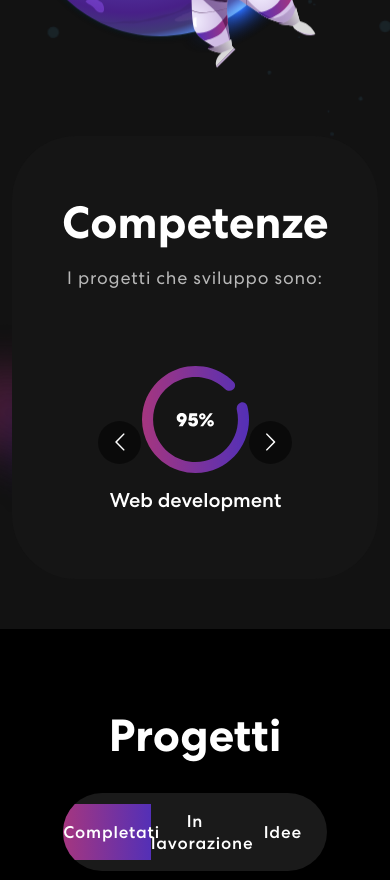
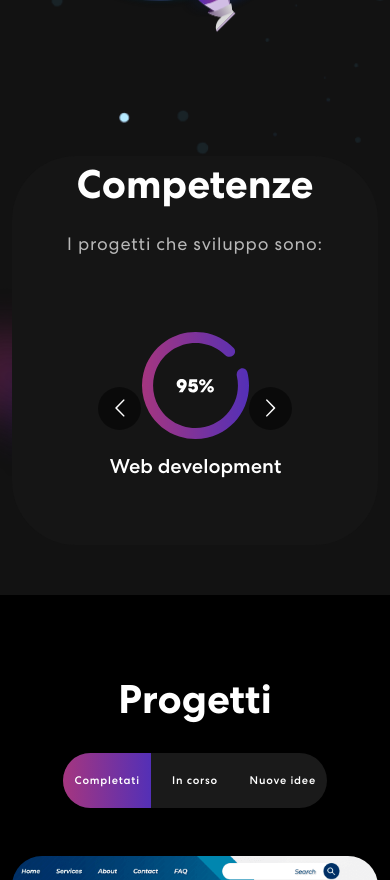
Before and after one commit to Paolo95/Portfolio_site, a React (Create React App) app: page / in a window 390 px wide. Shown: the part 1120-2000 px from the top of the page. Built offline with nearby package versions, Linux system fonts and the light colour scheme.

Commit message:
Mobile UI fixes

```diff
--- a/src/App.css
+++ b/src/App.css
@@ -250,7 +250,7 @@ nav.navbar .navbar-toggler[aria-expanded="true"] .navbar-toggler-icon {
   display: inline-block;
 }
 .banner h1 {
-  font-size: 65px;
+  font-size: 3.5em;
   font-weight: 700;
   letter-spacing: 0.8px;
   line-height: 1;
@@ -316,8 +316,9 @@ nav.navbar .navbar-toggler[aria-expanded="true"] .navbar-toggler-icon {
 }
 
 .skill h2 {
-  font-size: 45px;
-  font-weight: 700;
+  font-size: 2.5em;
+	font-weight: 700;
+  text-align: center;
 }
 
 .skill p {
@@ -354,7 +355,7 @@ nav.navbar .navbar-toggler[aria-expanded="true"] .navbar-toggler-icon {
   background-color: black;
 }
 .project h2 {
-	font-size: 45px;
+	font-size: 2.5em;
 	font-weight: 700;
   text-align: center;
 }
@@ -390,6 +391,24 @@ nav.navbar .navbar-toggler[aria-expanded="true"] .navbar-toggler-icon {
   transition: 0.3s ease-in-out;
   text-align: center;
   z-index: 0;
+}
+
+@media only screen and (max-width: 428px) {
+  .project .nav.nav-pills .nav-link {
+    background-color: transparent;
+    border-radius: 0;
+    padding-top: 20px;
+    color: #fff;
+    width: 100%;
+    font-size: 11px;
+    letter-spacing: 0.8px;
+    font-weight: 500;
+    position: relative;
+    transition: 0.3s ease-in-out;
+    text-align: center;
+    z-index: 0;
+    height: 5em;
+  }
 }
 .project .nav.nav-pills .nav-link::before {
     content: "";
--- a/src/components/Projects.js
+++ b/src/components/Projects.js
@@ -48,10 +48,10 @@ export const Projects = () =>{
                                     <Nav.Link eventKey="first">Completati</Nav.Link>
                                 </Nav.Item>
                                 <Nav.Item>
-                                    <Nav.Link eventKey="second">In lavorazione</Nav.Link>
+                                    <Nav.Link eventKey="second">In corso</Nav.Link>
                                 </Nav.Item>
                                 <Nav.Item>
-                                    <Nav.Link eventKey="third">Idee</Nav.Link>
+                                    <Nav.Link eventKey="third">Nuove idee</Nav.Link>
                                 </Nav.Item>
                             </Nav>
                             <Tab.Content>
--- a/src/components/Skills.js
+++ b/src/components/Skills.js
@@ -33,10 +33,11 @@ export const Skills = () => {
             <Container>
                 <Row>
                     <Col>
-                        <div className="skill-bx">
-                            <h2>
+                    <h2>
                                 Competenze
                             </h2>
+                        <div className="skill-bx">
+
                             <p>I progetti che sviluppo sono:</p>
                             <Carousel responsive={responsive} infinite={true} className='skills-slider'>
                                 <div className='item'>
```
